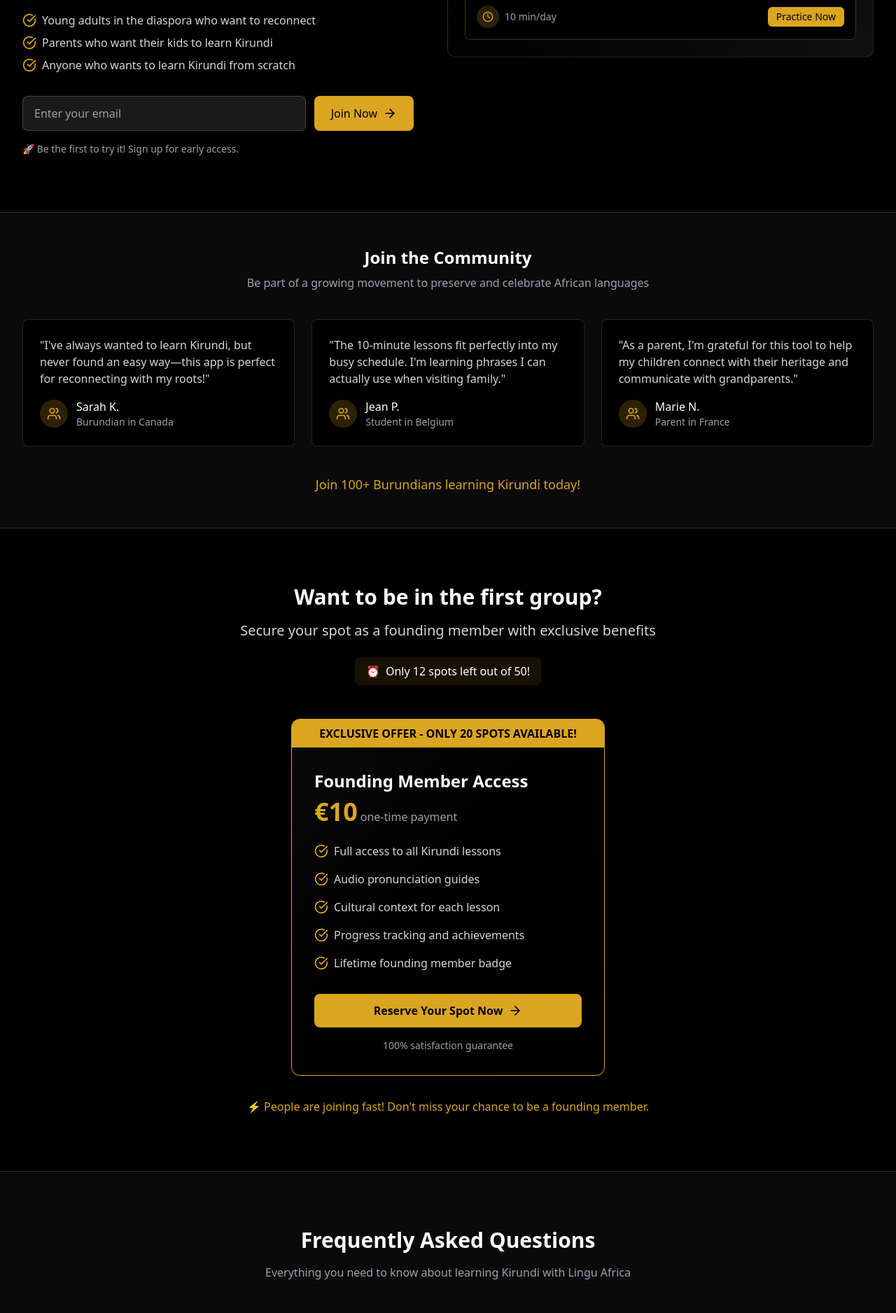
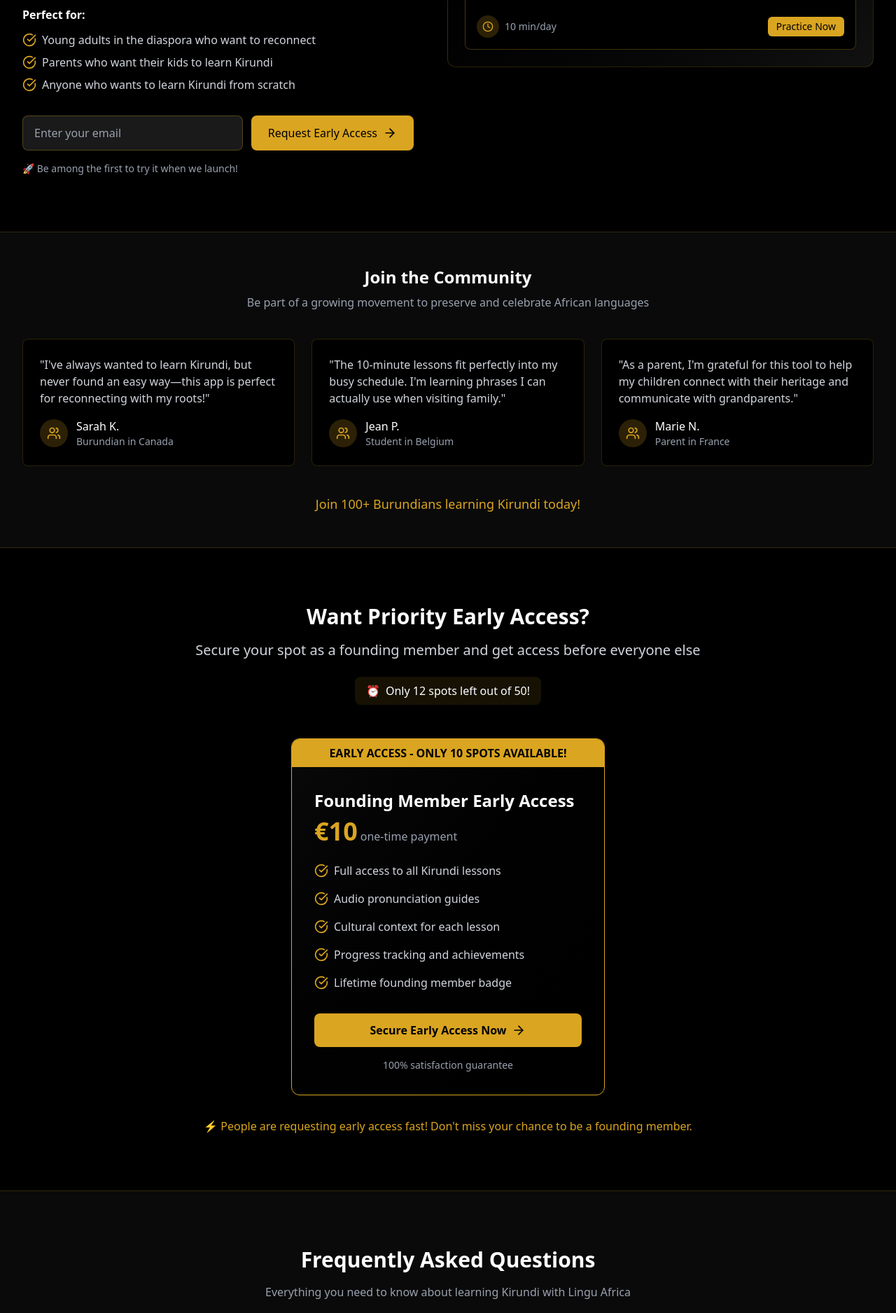
Before and after one commit to lionel-k/lionel-k.github.io, a React (Vite) app in the folder app/: page / in a window 1280 px wide. Shown: the part 660-2536 px from the top of the page at 70% size. Built offline with nearby package versions, Linux system fonts and the light colour scheme.

Commit message:
Update early access messaging and button text

```diff
--- a/app/src/pages/Home.tsx
+++ b/app/src/pages/Home.tsx
@@ -49,7 +49,9 @@ const Home = () => {
   const handleSubmit = (e: React.FormEvent<HTMLFormElement>) => {
     e.preventDefault();
     // Here you would typically send the email to your backend
-    alert(`Thank you for joining! We'll be in touch at ${email}`);
+    alert(
+      `Thank you for requesting early access! We'll be in touch at ${email}`
+    );
     setEmail("");
   };
 
@@ -103,7 +105,8 @@ const Home = () => {
               </h1>
               <p className="text-xl text-gray-300 mb-6">
                 A fun and easy way to speak Kirundi, even if you've never
-                learned before.
+                learned before. Currently in development - request early access
+                now!
               </p>
 
               <div className="mb-8">
@@ -152,13 +155,13 @@ const Home = () => {
                   type="submit"
                   className="px-6 py-3 bg-[#DAA520] text-black rounded-lg hover:bg-[#B8860B] transition-colors font-medium whitespace-nowrap flex items-center justify-center"
                 >
-                  Join Now <ArrowRight className="ml-2 w-5 h-5" />
+                  Request Early Access <ArrowRight className="ml-2 w-5 h-5" />
                 </button>
               </form>
               <p className="text-gray-400 text-sm">
                 🚀{" "}
                 <span className="font-medium">
-                  Be the first to try it! Sign up for early access.
+                  Be among the first to try it when we launch!
                 </span>
               </p>
             </div>
@@ -287,10 +290,11 @@ const Home = () => {
         <div className="max-w-7xl mx-auto px-4 sm:px-6 lg:px-8 py-20">
           <div className="text-center mb-12">
             <h2 className="text-3xl font-bold text-white mb-4">
-              Want to be in the first group?
+              Want Priority Early Access?
             </h2>
             <p className="text-xl text-gray-300 mb-6">
-              Secure your spot as a founding member with exclusive benefits
+              Secure your spot as a founding member and get access before
+              everyone else
             </p>
             {showCountdown && (
               <div className="mb-6">
@@ -306,11 +310,11 @@ const Home = () => {
 
           <div className="max-w-md mx-auto bg-gradient-to-br from-[#0A0A0A] to-black rounded-xl overflow-hidden border border-[#DAA520]">
             <div className="bg-[#DAA520] text-black text-center py-2 font-bold">
-              EXCLUSIVE OFFER - ONLY 20 SPOTS AVAILABLE!
+              EARLY ACCESS - ONLY 10 SPOTS AVAILABLE!
             </div>
             <div className="p-8">
               <h3 className="text-2xl font-bold text-white mb-2">
-                Founding Member Access
+                Founding Member Early Access
               </h3>
               <div className="flex items-baseline mb-6">
                 <span className="text-4xl font-bold text-[#DAA520]">€10</span>
@@ -352,7 +356,7 @@ const Home = () => {
                 onClick={() => navigate("/payment")}
                 className="w-full py-3 bg-[#DAA520] text-black rounded-lg hover:bg-[#B8860B] transition-colors font-semibold flex items-center justify-center"
               >
-                Reserve Your Spot Now <ArrowRight className="ml-2 w-5 h-5" />
+                Secure Early Access Now <ArrowRight className="ml-2 w-5 h-5" />
               </button>
               <p className="text-center text-gray-400 text-sm mt-4">
                 100% satisfaction guarantee
@@ -362,8 +366,8 @@ const Home = () => {
 
           <div className="mt-8 text-center">
             <p className="text-[#DAA520] font-medium">
-              ⚡ People are joining fast! Don't miss your chance to be a
-              founding member.
+              ⚡ People are requesting early access fast! Don't miss your chance
+              to be a founding member.
             </p>
           </div>
         </div>
@@ -420,8 +424,8 @@ const Home = () => {
             <span className="text-[#DAA520]"> Burundian heritage?</span>
           </h2>
           <p className="text-xl text-gray-300 mb-8">
-            Join Lingu Africa today and start speaking Kirundi in just 10
-            minutes a day.
+            Request early access to Lingu Africa today and be the first to start
+            speaking Kirundi.
           </p>
           <form
             onSubmit={handleSubmit}
@@ -441,11 +445,11 @@ const Home = () => {
               type="submit"
               className="px-6 py-3 bg-[#DAA520] text-black rounded-lg hover:bg-[#B8860B] transition-colors font-medium whitespace-nowrap flex items-center justify-center"
             >
-              Get Early Access <ArrowRight className="ml-2 w-5 h-5" />
+              Request Early Access <ArrowRight className="ml-2 w-5 h-5" />
             </button>
           </form>
           <p className="text-gray-400">
-            Limited spots available for founding members!
+            Limited spots available for founding members with priority access!
           </p>
         </div>
       </div>
```
